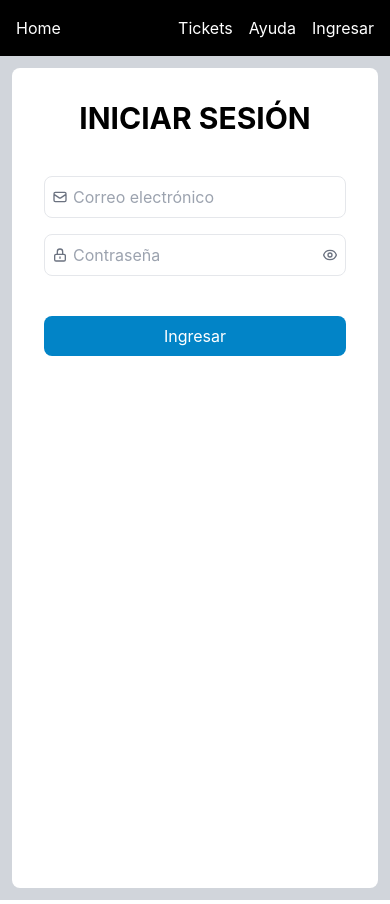
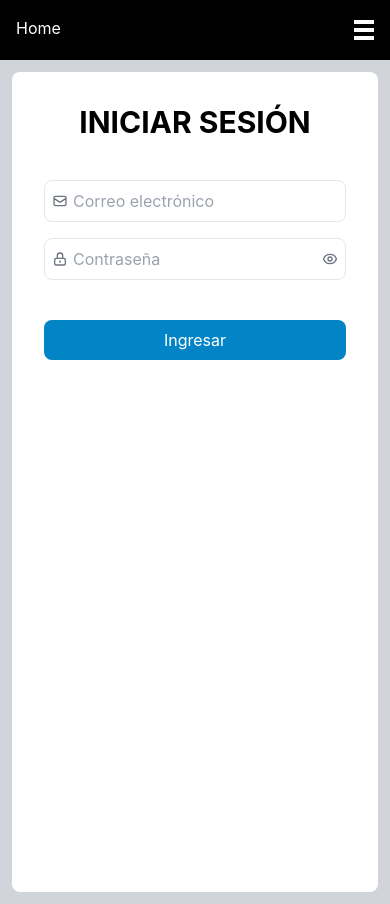
Before and after one commit to Hiro6634/point-of-sale, a React (Vite) app: page / in a window 390 px wide. Built offline with nearby package versions, Linux system fonts and the light colour scheme; no server answers; the database is empty.

Commit message:
Starting enhaced navbar

```diff
--- a/src/components/Cart.jsx
+++ b/src/components/Cart.jsx
@@ -15,15 +15,12 @@ const Cart = () => {
     } = useContext(TicketContext);
 
     const handleCloseCart = () => {
-        console.log("FINALIZAR");
-
         pushTicket(buildTicket(cart, total));
 
         clearCart();
     }
 
     const handleCancelCart = () => {
-        console.log("CANCELAR");
         clearCart();
     }
 
--- a/src/components/Navbar.jsx
+++ b/src/components/Navbar.jsx
@@ -8,6 +8,7 @@ const Navbar = () => {
     return(
         <nav className='bg-black p-4 text-white flex justify-between'>
             <Link to="/">Home</Link>
+            <div className='hidden lg:block xl:block'>
                 <ul className='flex space-x-4'>
                     <li><NavLink to="/tickets">Tickets</NavLink></li>
                     <li><NavLink to="/help">Ayuda</NavLink></li>
@@ -19,6 +20,12 @@ const Navbar = () => {
                         )}
                     </li>
                 </ul>
+            </div>
+            <div className='block lg:hidden xl:hidden' onClick={()=>console.log('BREADCRUM CLICK')}>
+                <div className='w-5 h-1 bg-white my-1'></div>
+                <div className='w-5 h-1 bg-white my-1'></div>
+                <div className='w-5 h-1 bg-white my-1'></div>
+            </div>
         </nav>
     )
 }
--- a/src/context/ticket.context.jsx
+++ b/src/context/ticket.context.jsx
@@ -25,8 +25,6 @@ const ticketReducer = (state, action) => {
 }
 
 const addTicket = (tickets, ticketToAdd) => {
-    console.log("TICKETS", tickets);
-    console.log("TICKET2ADD", ticketToAdd);
         return [...tickets, ticketToAdd];
 }
 
@@ -34,12 +32,10 @@ export const TicketProvider = ({children}) => {
     const [state, dispatch] = useReducer(ticketReducer, INITIAL_STATE);
 
     const pushTicket = (ticket) => {
-        console.log("PUSHTICKET TICKET", ticket);
         dispatch(createAction(TICKET_ACTION_TYPES.ADD_TICKET, ticket));
     }
 
     const buildTicket = (cart, total) => {
-        console.log("BUILDTICKET ", cart);
         //TODO: Ver como es el tema de concurrencia
         const currentDate = new Date();
         const year = currentDate.getFullYear();
@@ -52,7 +48,6 @@ export const TicketProvider = ({children}) => {
 
         const items = cart.map((product, index) => {
             const id = `${year}${month}${day}${hour}${minutes}${seconds}${miliseconds}${String(index).padStart(4,'0')}`;
-            console.log("BUILDTICKET ", product);
             return {
                 id: id,
                 name: product.name,
@@ -65,7 +60,6 @@ export const TicketProvider = ({children}) => {
             items:items,
             total:total
         }
-        console.log("BUILDTICKET TICKET", ticket);
 
         return ticket;
     }
--- a/src/pages/Tickets.jsx
+++ b/src/pages/Tickets.jsx
@@ -3,19 +3,18 @@ import { TicketContext } from '../context/ticket.context';
 
 const Tickets = () => {
     const {tickets} = useContext(TicketContext);
-    console.log("TICKETS", tickets);
     return(
         <div>
             <h2>Ticket View</h2>
             {tickets.map((ticket)=>{
                 const {items, total} = ticket;
                 return(
-                    <div>
+                    <div key={items.id}>
                         <h3>Items</h3>
                         {items.map((item)=>{
                             const {id, name, quantity, stotal} = item;
                             return(
-                                <div>
+                                <div key={id}>
                                     <span className='px-2'>{id}</span>
                                     <span className='px-2'>{name}</span>
                                     <span className='px-2'>{quantity}</span>
```
Lines whose indentation alone changed are shown as unchanged.
